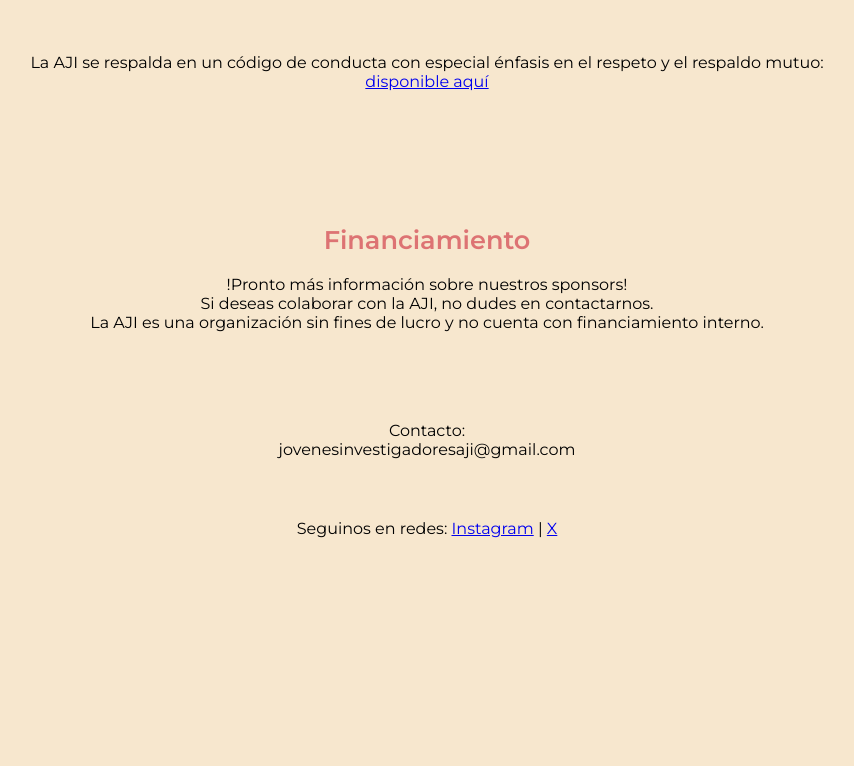
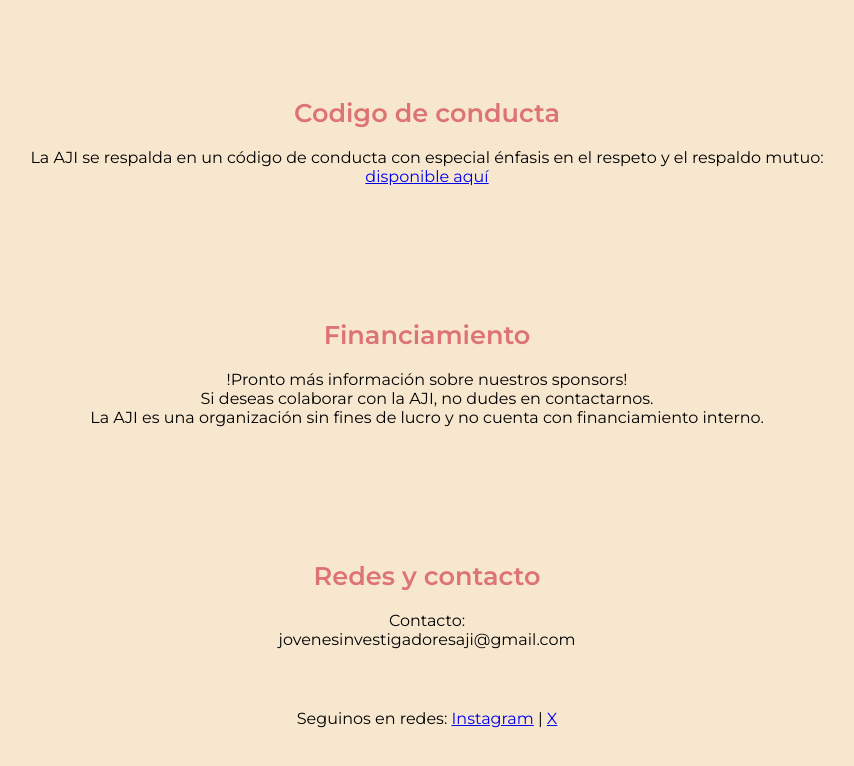
Before and after one commit to jovenesinvestigadoresaji/AJI-WEB, a plain HTML site: page index.html in a window 1280 px wide. Shown: the part 1828-2594 px from the top of the page, without its empty margins (213-1067 px from the left). Before the commit the page ends 2416 px from the top, so only its background shows below. Drawn offline with Linux system fonts and the light colour scheme.

Commit message:
Update index.html

```diff
--- a/index.html
+++ b/index.html
@@ -180,6 +180,7 @@
       </div>
 
 
+      <h2 class="section-title">Codigo de conducta</h2>
       <p class="Codigo_de_conducta">
         La AJI se respalda en un código de conducta con especial énfasis en el respeto y el respaldo mutuo:
         <a href="https://docs.google.com/document/d/1GZi98oojkXhOoQ0TF-7YWduQnxWehQCelQayEdQl4Oc/edit?usp=sharing"
@@ -199,7 +200,7 @@
       <br>
       <br>
       <br>
-
+      <h2 class="section-title">Redes y contacto</h2>
       <p class="contact">
         Contacto: <br> jovenesinvestigadoresaji@gmail.com
     </p>
```
